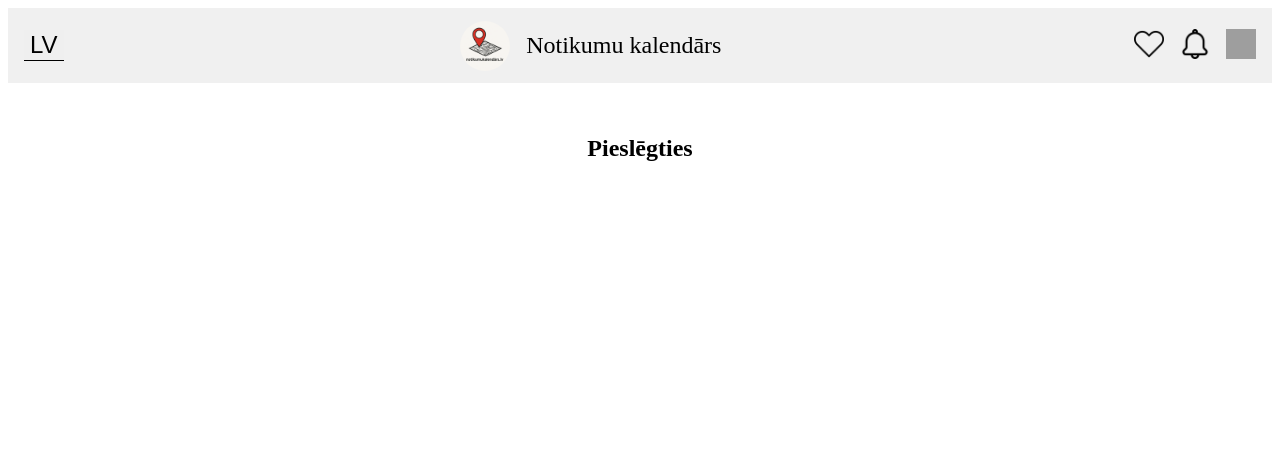
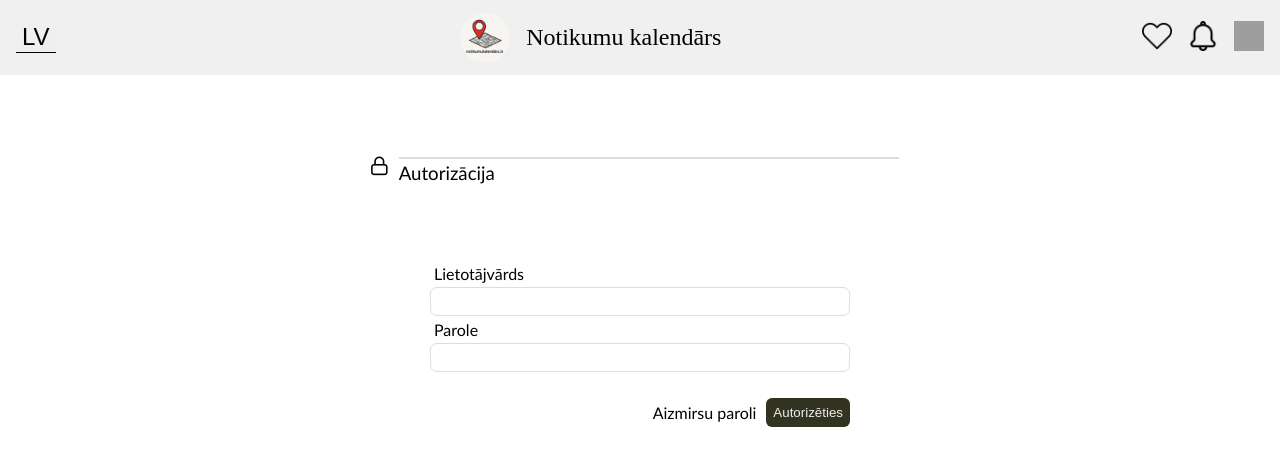
Before and after one commit to ejakkov/notikumu-kalendars, a JavaScript app in the folder frontend/: page /login in a window 1280 px wide. Shown: the top 466 px of the page. Built offline with nearby package versions, Linux system fonts and the light colour scheme; grey boxes are pictures that could not be loaded; the HTML template or start-up script is replaced by a standard one.

Commit message:
Login and Favorites view

```diff
--- a/frontend/package.json
+++ b/frontend/package.json
@@ -5,9 +5,10 @@
     "lint": "vue-cli-service lint"
   },
   "dependencies": {
-    "@primevue/themes": "^4.2.1",
+    "@primevue/themes": "^4.3.4",
     "axios": "^1.7.7",
-    "primevue": "^4.2.1",
+    "primeicons": "^7.0.0",
+    "primevue": "^4.3.4",
     "vue-router": "^4.4.5"
   },
   "devDependencies": {
--- a/frontend/src/components/Navbar.vue
+++ b/frontend/src/components/Navbar.vue
@@ -8,15 +8,15 @@
       <div class="title">
 
         <div class="logo">
-          <img src="../assets/notikumukalendars-logo.png" alt="Logo" class="logo" />
+          <router-link to="/"><img src="../assets/notikumukalendars-logo.png" alt="Logo" class="logo" /></router-link>
         </div>
-        <p>Notikumu kalendārs</p>
+        <router-link to="/"><p>Notikumu kalendārs</p></router-link>
       </div>
       <div>
-        <router-link to="/">
+        <router-link to="/favorites">
           <img src="../assets/heart.png" alt="Logo" class="header-icons" />
         </router-link>
-        <router-link to="/favorites">
+        <router-link to="/">
           <img src="../assets/bell.png" alt="Logo" class="header-icons" />
         </router-link>
         <router-link to="/login">
@@ -29,7 +29,9 @@
 </template>
 
 <style>
-
+body{
+  margin: 0;
+}
 .wrapper {
   display: flex;
   align-items: center;
@@ -56,6 +58,10 @@ nav {
   font-size: 1.5rem;
   gap: 1rem;
 }
+.title a{
+  text-decoration: none;
+  color: black;
+}
 
 .language-toggler {
   font-size: 1.5rem;
--- a/frontend/src/views/FavoritesView.vue
+++ b/frontend/src/views/FavoritesView.vue
@@ -1,14 +1,26 @@
 <template>
     <div class="favorites-view">
-      <h1>Mani favorīti</h1>
+      <span class="favorites-header">Tavi favorīti</span>
       <div class="favorites-list">
-        <Card v-for="event in favorites" :key="event.id" class="event-card">
-          <template #title>{{ event.title }}</template>
-          <template #content>
-            <p><strong>Datums:</strong> {{ formatDate(event.date) }}</p>
-            <p><strong>Vieta:</strong> {{ event.location }}</p>
-          </template>
-        </Card>
+        <div v-for="event in favorites" class="favorites-item">
+          <div class="favorites-item-img">
+            <img src="../assets/no-image.jpg"/>
+          </div>
+          <div class="favorites-item-content">
+            <span class="favorites-content-header">
+              {{ event.title }}
+            </span>
+            <span class="favorites-content-description">
+              {{ event.description }}
+            </span>
+            <span class="favorites-content-view">
+              <button>Apskatīt</button>
+            </span>
+          </div>
+          <div class="favorites-content-toggle">
+            <i class="pi pi-heart"></i>
+          </div>
+        </div>
       </div>
     </div>
   </template>
@@ -21,6 +33,21 @@
     {
       id: 3,
       title: 'Dabas pārgājiens',
+      description: 'Lorem ipsum dolor sit amet, consectetur adipiscing elit. Quisque efficitur enim eget ante vehicula, ac interdum nisi sodales. Pellentesque ultricies tempor elit, et accumsan ipsum sollicitudin non. Quisque dapibus ullamcorper justo id pellentesque. Phasellus eu commodo tortor. Etiam sed convallis ipsum. Orci varius natoque penatibus et magnis dis parturient montes, nascetur ridiculus mus. Curabitur in justo elit. Mauris et maximus urna. Integer semper accumsan metus. Nunc molestie tellus a ligula viverra consequat. Aliquam neque felis, dignissim interdum ante et, iaculis facilisis risus.',
+      date: new Date('2025-09-01'),
+      location: 'Gaujas nacionālais parks'
+    },
+    {
+      id: 3,
+      title: 'Dabas pārgājiens',
+      description: 'Lorem ipsum dolor sit amet, consectetur adipiscing elit. Quisque efficitur enim eget ante vehicula, ac interdum nisi sodales. Pellentesque ultricies tempor elit, et accumsan ipsum sollicitudin non. Quisque dapibus ullamcorper justo id pellentesque. Phasellus eu commodo tortor. Etiam sed convallis ipsum. Orci varius natoque penatibus et magnis dis parturient montes, nascetur ridiculus mus. Curabitur in justo elit. Mauris et maximus urna. Integer semper accumsan metus. Nunc molestie tellus a ligula viverra consequat. Aliquam neque felis, dignissim interdum ante et, iaculis facilisis risus.',
+      date: new Date('2025-09-01'),
+      location: 'Gaujas nacionālais parks'
+    },
+    {
+      id: 3,
+      title: 'Dabas pārgājiens',
+      description: 'Lorem ipsum dolor sit amet, consectetur adipiscing elit. Quisque efficitur enim eget ante vehicula, ac interdum nisi sodales. Pellentesque ultricies tempor elit, et accumsan ipsum sollicitudin non. Quisque dapibus ullamcorper justo id pellentesque. Phasellus eu commodo tortor. Etiam sed convallis ipsum. Orci varius natoque penatibus et magnis dis parturient montes, nascetur ridiculus mus. Curabitur in justo elit. Mauris et maximus urna. Integer semper accumsan metus. Nunc molestie tellus a ligula viverra consequat. Aliquam neque felis, dignissim interdum ante et, iaculis facilisis risus.',
       date: new Date('2025-09-01'),
       location: 'Gaujas nacionālais parks'
     }
@@ -33,10 +60,70 @@
 
   <style>
   .favorites-view {
-    padding: 2rem;
+    max-width: 1000px;
+    margin: auto;
+    padding-top: 70px;
+    font-family: Calibri;
+  }
+  .favorites-header{
+    font-size: 16pt;
+    font-weight: bold;
   }
   .favorites-list {
-    display: grid;
-    gap: 1rem;
+    display: flex;
+    flex-direction: column;
+    margin-top: 60px;
+  }
+  .favorites-item{
+    margin: 10px;
+    padding: 20px;
+    border-radius: 8px;
+    border: 1px solid #DDD;
+    display: flex;
+  }
+  .favorites-item-img{
+    width: 120px;
+    height: 120px;
+    display: flex;
+    justify-content: center;
+    margin-right: 20px;
+  }
+  .favorites-item-img img{
+    max-width: 120px;
+    max-height: 120px;
+    border: 1px solid #EEE;
+  }
+  .favorites-item-content{
+    display: flex;
+    flex-direction: column;
+  }
+  .favorites-content-header{
+    font-weight: bold;
+    margin: 4px 0;
+    font-size: 18pt;
+  }
+  .favorites-content-description{
+    color: #888;
+    max-height: 20px;
+    overflow: hidden;
+    text-overflow: ellipsis;
+    white-space: nowrap;
+    max-width: 740px;
+  }
+  .favorites-content-view button{
+    padding: 8px;
+    border: 1px solid #444;
+    background: #DDD;
+    border-radius: 8px;
+    margin: 15px 0;
+  }
+  .favorites-content-toggle{
+    flex: 1;
+  }
+  .favorites-content-toggle i{
+    display: block;
+    float: right;
+    font-size: 24pt;
+    cursor: pointer;
   }
   </style>
--- a/frontend/src/views/LoginView.vue
+++ b/frontend/src/views/LoginView.vue
@@ -1,10 +1,20 @@
 <template>
     <div class="login-view">
-      <h2>Pieslēgties</h2>
       <div class="login-form">
-        <InputText v-model="email" placeholder="E-pasts" />
-        <Password v-model="password" placeholder="Parole" toggleMask />
-        <Button label="Ieiet" @click="login" />
+        <div class="login-header">
+          <i class="pi pi-lock"></i>
+          <span>Autorizācija</span>
+        </div>
+        <div class="login-body">
+          <label for="input-username">Lietotājvārds</label>
+          <input id="input-username" type="text" name="username" />
+          <label for="input-password">Parole</label>
+          <input id="input-password" type="password" name="password" />
+        </div>
+        <div class="login-footer">
+          <a href="#">Aizmirsu paroli</a>
+          <button>Autorizēties</button>
+        </div>
       </div>
     </div>
   </template>
@@ -31,9 +41,66 @@
     padding: 2rem;
   }
   .login-form {
+    margin-top: 50px;
     display: flex;
     flex-direction: column;
     gap: 1rem;
-    width: 300px;
+    width: 540px;
+    font-family: Calibri;
+  }
+  .login-header{
+    display: flex;
+    font-size: 14pt;
+  }
+  .login-header span{
+    display: block;
+    margin-left: 10px;
+    padding-top: 3px;
+    border-top: 2px solid #DDD;
+    width: 500px;
+  }
+  .login-header i{
+    display: block;
+  }
+  .login-body{
+    display: flex;
+    flex-direction: column;
+    padding: 60px 60px 10px 60px;
+  }
+  .login-body input{
+    padding: 6px;
+    border-radius: 7px;
+    border: 1px solid #DDD;
+    outline: none;
+    transition: 200ms;
+  }
+  .login-body input:focus{
+    border: 1px solid #999;
+  }
+  .login-body label{
+    display: block;
+    margin: 4px;
+  }
+  .login-footer{
+    padding-right: 60px;
+    display: flex;
+    justify-content: right;
+  }
+  .login-footer button{
+    padding: 7px;
+    border: none;
+    background: #332;
+    color: #EEE;
+    border-radius: 6px;
+    transition: 200ms background;
+  }
+  .login-footer button:hover{
+    background: #554;
+  }
+  .login-footer a{
+    text-decoration: none;
+    color: black;
+    display: block;
+    margin: 5px 10px;
   }
   </style>
```
Also changed, not shown: frontend/src/router/index.js (+0 -24 lines), 1 other file (tests, documents, lock files or other folders).
